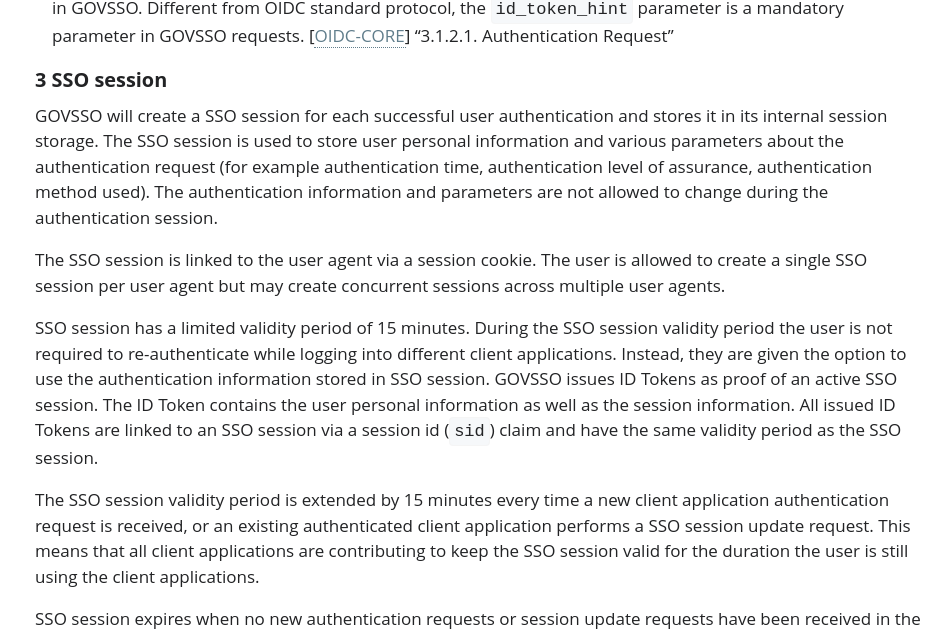
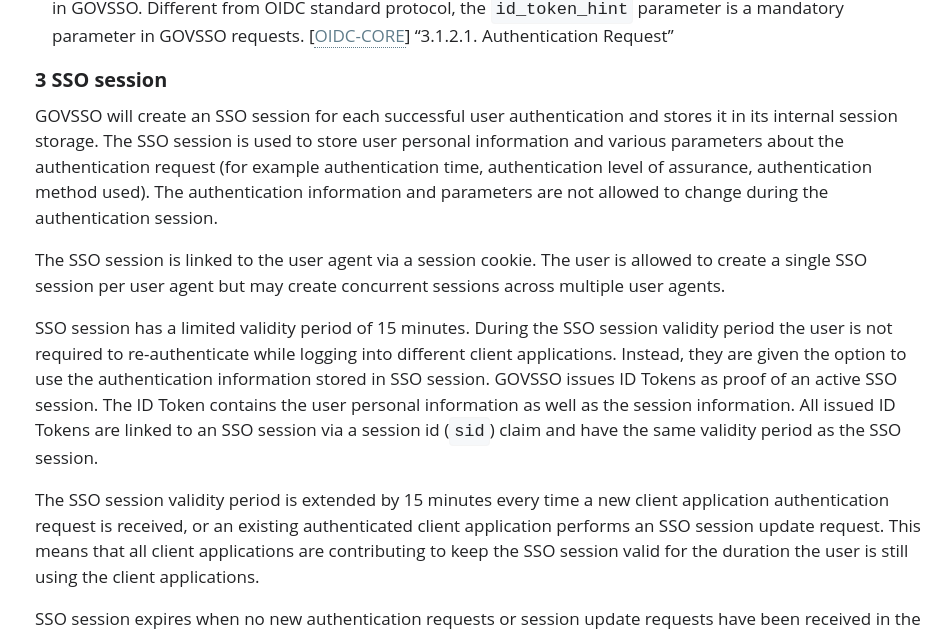
Before and after one commit to e-gov/GOVSSO, a Jekyll site: the page built from TechnicalSpecification.md, in a window 1280 px wide. Shown: the part 1979-2610 px from the top of the page, without its empty margins (323-1274 px from the left). Built offline with Jekyll 4.4.1, drawn with Linux system fonts in a browser that asks for light colours.

Commit message:
GSSO-335 Clarify "a" and "an" article use

`````diff
--- a/TechnicalSpecification.md
+++ b/TechnicalSpecification.md
@@ -37,13 +37,13 @@ GOVSSO protocol has been designed to follow the OpenID Connect protocol standard
 
 ## 3 SSO session
 
-GOVSSO will create a SSO session for each successful user authentication and stores it in its internal session storage. The SSO session is used to store user personal information and various parameters about the authentication request (for example authentication time, authentication level of assurance, authentication method used). The authentication information and parameters are not allowed to change during the authentication session.
+GOVSSO will create an SSO session for each successful user authentication and stores it in its internal session storage. The SSO session is used to store user personal information and various parameters about the authentication request (for example authentication time, authentication level of assurance, authentication method used). The authentication information and parameters are not allowed to change during the authentication session.
 
 The SSO session is linked to the user agent via a session cookie. The user is allowed to create a single SSO session per user agent but may create concurrent sessions across multiple user agents.
 
 SSO session has a limited validity period of 15 minutes. During the SSO session validity period the user is not required to re-authenticate while logging into different client applications. Instead, they are given the option to use the authentication information stored in SSO session. GOVSSO issues ID Tokens as proof of an active SSO session. The ID Token contains the user personal information as well as the session information. All issued ID Tokens are linked to an SSO session via a session id (`sid`) claim and have the same validity period as the SSO session.
 
-The SSO session validity period is extended by 15 minutes every time a new client application authentication request is received, or an existing authenticated client application performs a SSO session update request. This means that all client applications are contributing to keep the SSO session valid for the duration the user is still using the client applications.
+The SSO session validity period is extended by 15 minutes every time a new client application authentication request is received, or an existing authenticated client application performs an SSO session update request. This means that all client applications are contributing to keep the SSO session valid for the duration the user is still using the client applications.
 
 SSO session expires when no new authentication requests or session update requests have been received in the last 15 minutes. This is a safety feature assuring that user SSO session is not kept alive too long after the user has finished using the client applications.
 
@@ -218,7 +218,7 @@ OIDC Logout Tokens can be encrypted but GOVSSO Logout Tokens are not encrypted.
 
 **Request**
 
-An authentication request is a HTTP GET request by which the user is redirected from the client application to GOVSSO for authentication. After completing authentication request in user agent (specified in current chapter), client application's back-end server must perform ID Token request specified in [6.2 ID Token request](#62-id-token-request).
+An authentication request is an HTTP GET request by which the user is redirected from the client application to GOVSSO for authentication. After completing authentication request in user agent (specified in current chapter), client application's back-end server must perform ID Token request specified in [6.2 ID Token request](#62-id-token-request).
 
 ***Example GOVSSO authentication request***
 ````
@@ -251,9 +251,9 @@ acr_values=substantial
 
 **Response**
 
-GOVSSO server will respond with a HTTP 302 Found message to redirect user agent back to client application URL.
+GOVSSO server will respond with an HTTP 302 Found message to redirect user agent back to client application URL.
 
-The user agent is redirected to the `redirect_uri` included in the authentication request sent by the client application. In the redirect request, an authorization code (`code` parameter) is appended to the `redirect_uri` by GOVSSO. Using the received code the client application can then request ID Token from GOVSSO. Technically, a HTTP status code `302 Found` redirect request is used for redirecting.
+The user agent is redirected to the `redirect_uri` included in the authentication request sent by the client application. In the redirect request, an authorization code (`code` parameter) is appended to the `redirect_uri` by GOVSSO. Using the received code the client application can then request ID Token from GOVSSO. Technically, an HTTP status code `302 Found` redirect request is used for redirecting.
 
 The state value will also be returned to the client application, making it possible to perform CSRF validation on client application side.
 
@@ -302,7 +302,7 @@ The user may also return to the client application without choosing an authentic
 
 **Request**
 
-The ID Token request is a HTTP POST request which is used by the client application to request the ID Token from the GOVSSO service. It must be performed by client application's back-end server which knows `client_secret` value.
+The ID Token request is an HTTP POST request which is used by the client application to request the ID Token from the GOVSSO service. It must be performed by client application's back-end server which knows `client_secret` value.
 
 ***Example GOVSSO token request***
 ````
@@ -429,9 +429,9 @@ id_token_hint=eyJhbGciOiJSUzI1NiIsImtpZCI6InB1YmxpYzo...TvE
 
 **Response**
 
-GOVSSO server will respond with a HTTP 302 Found message to redirect user agent back to client application URL.
+GOVSSO server will respond with an HTTP 302 Found message to redirect user agent back to client application URL.
 
-The user agent is redirected to the `redirect_uri` included in the authentication request sent by the client application. In the redirect request, an authorization code (`code` parameter) is appended to the `redirect_uri` by GOVSSO. Using the received code the client application can then request ID Token from GOVSSO. Technically, a HTTP status code `302 Found` redirect request is used for redirecting.
+The user agent is redirected to the `redirect_uri` included in the authentication request sent by the client application. In the redirect request, an authorization code (`code` parameter) is appended to the `redirect_uri` by GOVSSO. Using the received code the client application can then request ID Token from GOVSSO. Technically, an HTTP status code `302 Found` redirect request is used for redirecting.
 
 The state value will also be returned to the client application, making it possible to perform CSRF validation on client application side.
 
@@ -525,7 +525,7 @@ Relying Parties supporting back-channel-based logout register a back-channel log
 
 The back-channel logout URI must be an absolute URI as defined by Section 4.3 of  [[URI](https://tools.ietf.org/html/rfc3986)]. The back-channel logout includes an `application/x-www-form-urlencoded` formatted query component. The back-channel logout URI will not include a fragment component.
 
-Client applications must perform Logout Token validation to check if the received request is a valid GOVSSO logout request. Validation must be performed according to OIDC protocol [[OIDC-BACK](https://openid.net/specs/openid-connect-backchannel-1_0.html)] "2.6. Logout Token Validation". If at any point token validation fails, the client application is expected to respond with a HTTP status code 400 Bad Request. If a session with a matching session ID is not found but the Logout Token is otherwise valid, then the client application should respond with HTTP status code 200 OK.
+Client applications must perform Logout Token validation to check if the received request is a valid GOVSSO logout request. Validation must be performed according to OIDC protocol [[OIDC-BACK](https://openid.net/specs/openid-connect-backchannel-1_0.html)] "2.6. Logout Token Validation". If at any point token validation fails, the client application is expected to respond with an HTTP status code 400 Bad Request. If a session with a matching session ID is not found but the Logout Token is otherwise valid, then the client application should respond with HTTP status code 200 OK.
 
 ***Example GOVSSO back-channel logout request***
 ````
`````
Also changed, not shown: other parts of TechnicalSpecification.md (+1 -1 lines).
